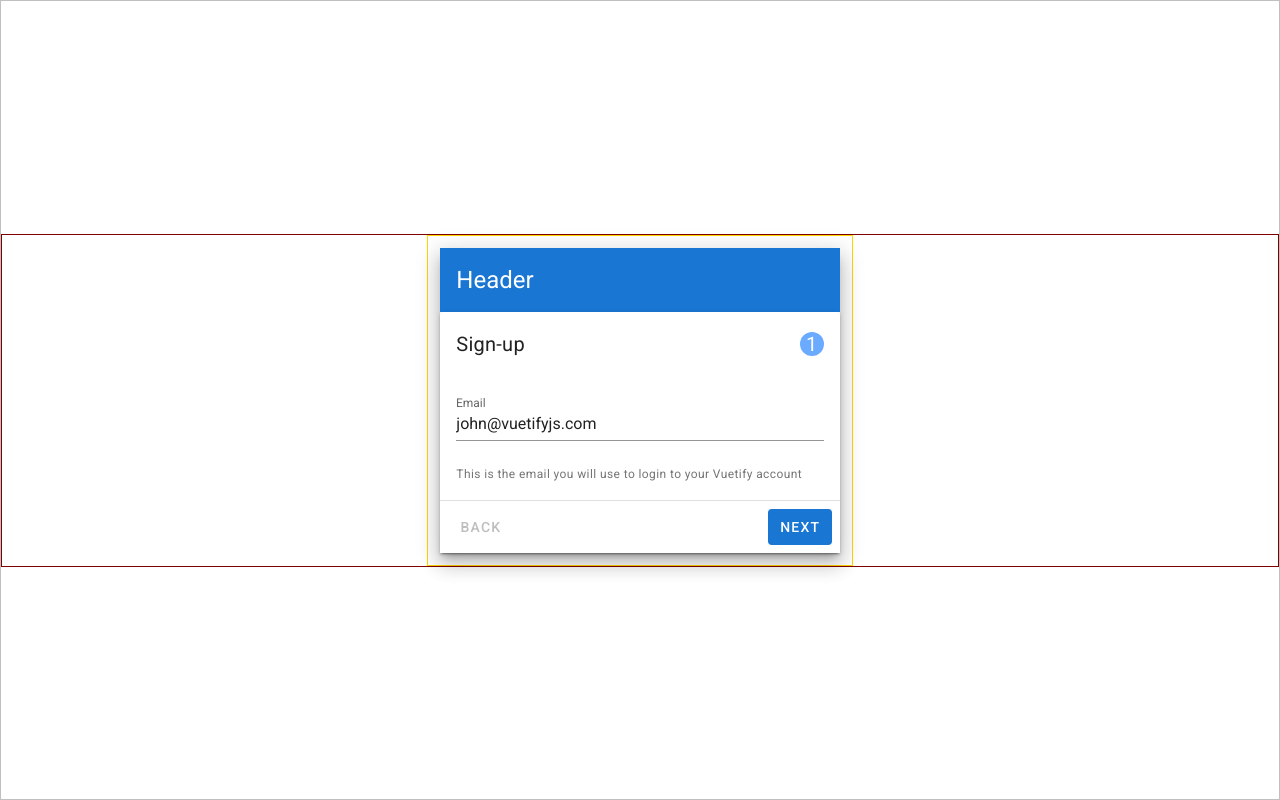
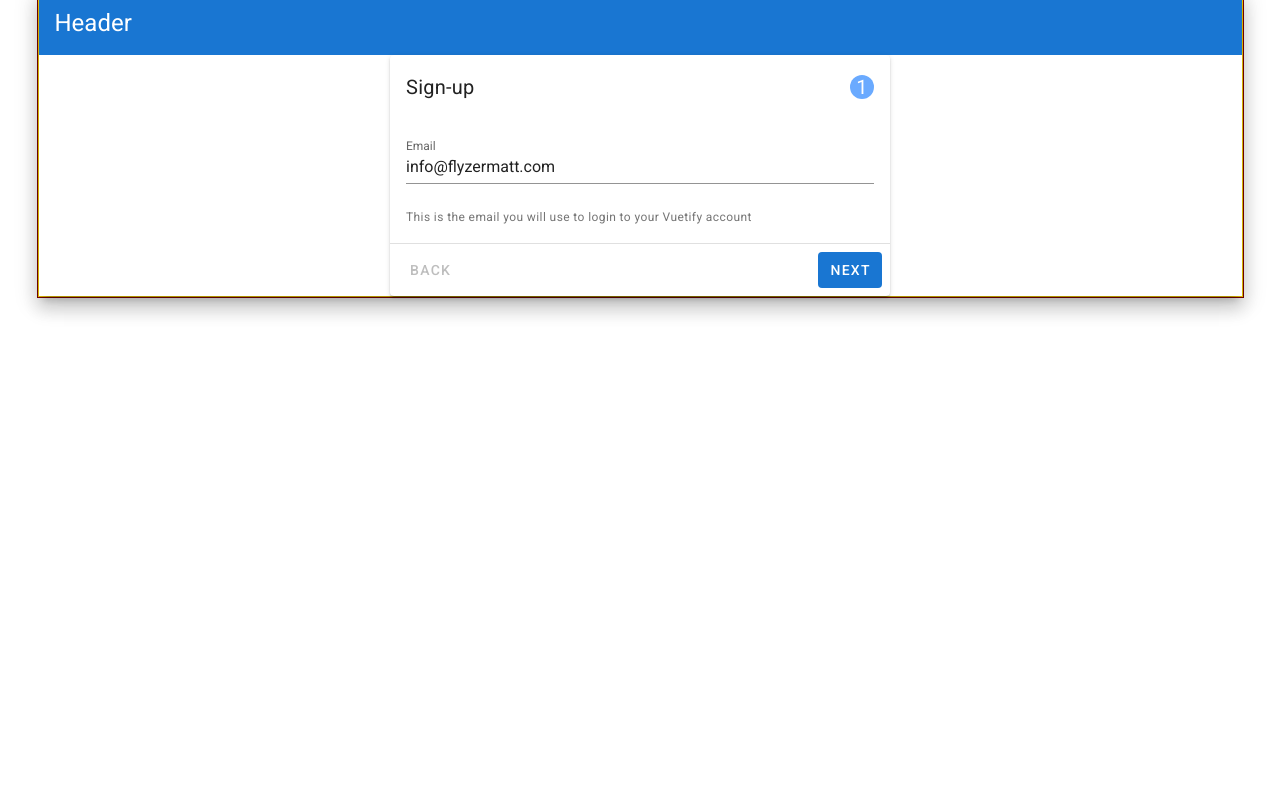
Before and after one commit to ZermattChris/fzbl, a Vue app: page / in a window 1280 px wide. Built offline with nearby package versions, Linux system fonts and the light colour scheme.

Commit message:
New build. Messing with spacing...

```diff
--- a/src/App.vue
+++ b/src/App.vue
@@ -1,15 +1,14 @@
 <template>
   <div id="app">
-    <v-app id="inspire"><v-app id="inspire">
+    <v-app id="inspire">
 
-        <v-container style="border:1px silver solid;"
-            class="fill-height"
-            fluid
-          >
+        <v-container style="border:1px silver solid;"  class="pa-0" >
+
             <v-row align="center" justify="center" style="border:1px maroon solid;" >
-              <v-col cols="12" sm="8" md="4" style="border:1px gold solid;">
 
-                <v-card class="elevation-12" tile>
+              <v-col class="pa-0 xs-mt-0 sm-mt-12" id="addPaddingAndMarginsHere" style="border:1px gold solid;" >
+
+                <v-card class="elevation-12" tile style="">
                   <v-toolbar color="primary" dark flat >
                     <v-toolbar-title>
                       <FZFormHeader/>
@@ -17,7 +16,7 @@
                   </v-toolbar>
 
                   <FZFormBody/>
-                  <!-- <FZFormFooter/> -->
+                  <FZFormFooter/>
 
                 </v-card>
 
@@ -26,21 +25,22 @@
 
         </v-container>
 
-    </v-app></v-app>
+    </v-app>
   </div>
 </template>
 
 <script>
 import FZFormHeader from './components/FZFormHeader';
 import FZFormBody from './components/FZFormBody';
-// import FZFormFooter from './components/FZFormFooter';
+import FZFormFooter from './components/FZFormFooter';
 
 export default {
   name: 'App',
 
   components: {
     FZFormHeader,
-    FZFormBody
+    FZFormBody,
+    FZFormFooter
   },
 
   data: () => ({
--- a/src/components/FZFormBody.vue
+++ b/src/components/FZFormBody.vue
@@ -18,7 +18,7 @@
         <v-card-text>
           <v-text-field
             label="Email"
-            value="john@vuetifyjs.com"
+            value="info@flyzermatt.com"
           ></v-text-field>
           <span class="caption grey--text text--darken-1">
             This is the email you will use to login to your Vuetify account
--- a/src/components/FZFormFooter.vue
+++ b/src/components/FZFormFooter.vue
@@ -1,25 +1,5 @@
 <template>
     <v-card>
-        <v-divider></v-divider>
-
-        <v-card-actions>
-            <v-btn
-                :disabled="step === 1"
-                text
-                @click="step--"
-            >
-                Back
-            </v-btn>
-                <v-spacer></v-spacer>
-            <v-btn
-                :disabled="step === 3"
-                color="primary"
-                depressed
-                @click="step++"
-            >
-                Next
-        </v-btn>
-        </v-card-actions>
     </v-card>
 </template>
 
```
Also changed, not shown: src/assets/flyzermatt-logo-box.svg (added), 5 other files (tests, documents, lock files or other folders).
